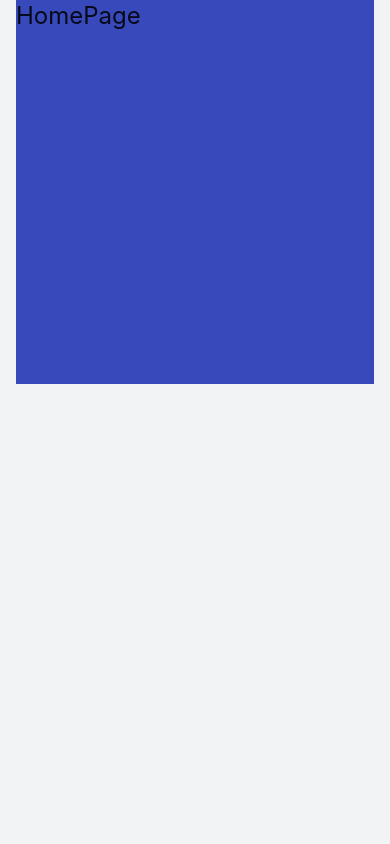
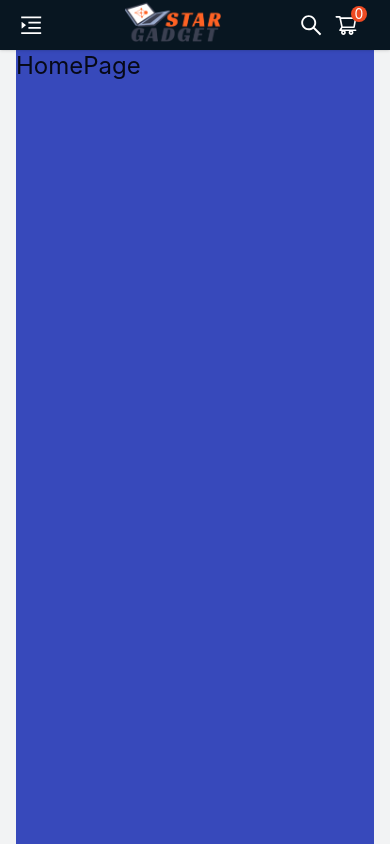
Before and after one commit to ShahariarRahman/stargadget, a Next.js app: page / in a window 390 px wide. Shown: the top 844 px of the page. Built offline with nearby package versions, Linux system fonts and the light colour scheme.

Commit message:
[Done] Header: Responsive MainNav

```diff
--- a/src/components/UI/shared/Headers/MainNav.js
+++ b/src/components/UI/shared/Headers/MainNav.js
@@ -1,16 +1,20 @@
-import { Row, Col, Input, Button, Layout } from "antd";
+import { Row, Col, Input, Button, Layout, Menu, Drawer, Badge } from "antd";
 import {
   UserOutlined,
   GiftOutlined,
   ThunderboltFilled,
   SearchOutlined,
+  MenuUnfoldOutlined,
+  ShoppingCartOutlined,
+  CloseOutlined,
+  LogoutOutlined,
 } from "@ant-design/icons";
 import Link from "next/link";
 import Image from "next/legacy/image";
 import logo from "@/assets/images/logo.png";
 import ContainerLayout from "@/components/Layouts/ContainerLayout";
 
-export default function MainNav() {
+export default function MainNav({ categoryNavItems, setOpen, open, user }) {
   const mainNavData = [
     <Link key="offer" href="/offer" className="inline-flex">
       <GiftOutlined className="!text-[1.4rem] text-primary" />
@@ -103,6 +107,92 @@ export default function MainNav() {
           </Col>
         </Row>
       </ContainerLayout>
+      <ContainerLayout container className="py-0.5 flex xl:hidden">
+        <Row justify="space-between" align="middle">
+          <div>
+            {!open.menu ? (
+              <MenuUnfoldOutlined
+                onClick={() => setOpen({ menu: true })}
+                className="text-[1.4rem] text-white p-1"
+              />
+            ) : (
+              <CloseOutlined
+                onClick={() => setOpen({ menu: false })}
+                className="text-[1.4rem] text-white bg-white/20 p-1 rounded-full"
+              />
+            )}
+            <Drawer
+              className="mt-[50px]"
+              placement="left"
+              closable={false}
+              onClose={() => setOpen({ menu: false })}
+              open={open.menu}
+            >
+              <Menu mode="inline" items={categoryNavItems} />
+            </Drawer>
+          </div>
+          <Link
+            className="flex justify-start items-center w-24 mb-1.5"
+            href="/"
+          >
+            <Image src={logo} alt="logo" />
+          </Link>
+          <div>
+            <span className="space-x-3 pr-4">
+              <SearchOutlined
+                onClick={() => setOpen({ search: !open.search })}
+                className={`${
+                  open.search ? "text-primary" : "text-white"
+                } text-[1.4rem]`}
+              />
+              <Badge
+                size="default"
+                color="#ef4a23"
+                offset={[1, 1]}
+                showZero
+                count={
+                  <p className="bg-primary text-white w-4 h-4 flex items-center justify-center rounded-full">
+                    {0}
+                  </p>
+                }
+              >
+                <ShoppingCartOutlined
+                  onClick={() => setOpen({ cart: true })}
+                  className="text-white text-[1.5rem]"
+                />
+              </Badge>
+            </span>
+            {user && (
+              <>
+                <span className=" pt-1 border-r border-dim"></span>
+                <button
+                  onClick={() => "signOut()"}
+                  type="text"
+                  className="pl-3 pr-2"
+                >
+                  <LogoutOutlined className="text-white text-xl" />
+                </button>
+              </>
+            )}
+          </div>
+        </Row>
+      </ContainerLayout>
+      {open.search && (
+        <Row className="bg-white w-full shadow-lg ">
+          <Input
+            className="py-3"
+            placeholder="Search"
+            allowClear
+            bordered={false}
+            size="large"
+            suffix={
+              <button>
+                <SearchOutlined className="text-xl mt-0.5 text-black/50" />
+              </button>
+            }
+          />
+        </Row>
+      )}
     </Layout.Header>
   );
 }
--- a/src/components/UI/shared/Headers/index.js
+++ b/src/components/UI/shared/Headers/index.js
@@ -1,4 +1,5 @@
 import { headerNavItems } from "@/utils/constant/navItems";
+import { useState } from "react";
 import MainNav from "./MainNav";
 import Link from "next/link";
 import CategoryNav from "./CategoryNav";
@@ -18,9 +19,20 @@ const generateCategoryNav = (data, parentPath = "") =>
 
 export default function Headers() {
   const categoryNavItems = generateCategoryNav(headerNavItems);
+
+  const [open, setOpen] = useState({
+    menu: false,
+    search: false,
+    cart: false,
+  });
+
   return (
     <>
-      <MainNav />
+      <MainNav
+        categoryNavItems={categoryNavItems}
+        open={open}
+        setOpen={setOpen}
+      />
       <CategoryNav categoryNavItems={categoryNavItems} />
     </>
   );
--- a/src/lib/antdTheme.js
+++ b/src/lib/antdTheme.js
@@ -11,13 +11,14 @@ export const theme = {
       motionDurationMid: 0, // duration
       motionDurationSlow: 0, // duration
       horizontalLineHeight: "50px", // height of menu
-      horizontalItemSelectedColor: "#ef4a23", // underline color of menu
+      horizontalItemSelectedColor: "#fff", // underline color of menu
       activeBarHeight: 3, // underline height
-      itemMarginBlock: 0, // popup: margin
+      // itemMarginBlock: 0, // popup: margin
       itemMarginInline: 0, // popup: margin of each item
       subMenuItemBorderRadius: 0, // popup:submenu button radius
       dropdownWidth: 200, // popup/dropdown: width
       menuItemBorderRadius: 0, // popup/dropdown:submenu button radius
+      itemBorderRadius: 0, // inline menu: border radius
     },
   },
 };
--- a/src/pages/index.js
+++ b/src/pages/index.js
@@ -3,7 +3,7 @@ import RootLayout from "@/components/Layouts/RootLayout";
 export default function HomePage() {
   return (
     <div>
-      <h1 className="text-2xl h-96 bg-secondary">HomePage</h1>
+      <h1 className="text-2xl h-[300rem] bg-secondary">HomePage</h1>
     </div>
   );
 }
--- a/src/styles/globals.css
+++ b/src/styles/globals.css
@@ -6,7 +6,13 @@
   scroll-behavior: smooth;
 }
 
-/* menu  :  */
+/* place holder */
+::-webkit-input-placeholder {
+  font-size: 15px;
+  color: gray !important;
+}
+
+/* menu  : */
 .ant-menu-title-content:hover,
 .ant-menu-title-content:hover > * {
   color: #ef4a23;
@@ -14,8 +20,9 @@
   transition-delay: 0s;
   transition-timing-function: unset;
 }
-.ant-menu-submenu-popup {
-  inset-block-start: 124px !important;
+.ant-menu-submenu-popup > ul {
+  margin-top: -11px;
+  border-top: 3px solid #ef4a23;
 }
 .ant-menu-submenu-popup > ul {
   border-radius: 0 !important;
@@ -23,3 +30,24 @@
 .ant-menu-title-content:hover {
   color: white;
 }
+
+/*  menu: responsive drawer */
+@media only screen and (max-width: 1280px) {
+  .ant-menu-title-content:hover {
+    color: #ef4a23;
+  }
+  .ant-menu-submenu-title {
+    margin: 0 !important;
+  }
+  .ant-menu-item,
+  .ant-menu-submenu > div {
+    padding-block: 22px;
+    border-bottom: 1px solid #e5e7eb;
+    background-color: transparent !important;
+  }
+}
+
+/* drawer */
+.ant-drawer-body {
+  padding: 0 !important;
+}
```
